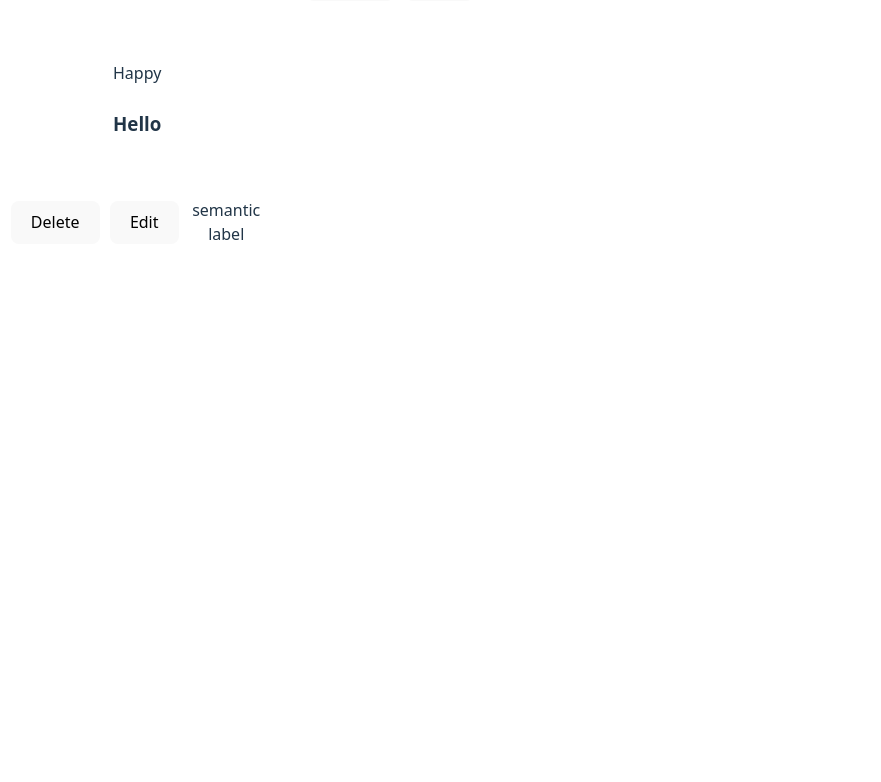
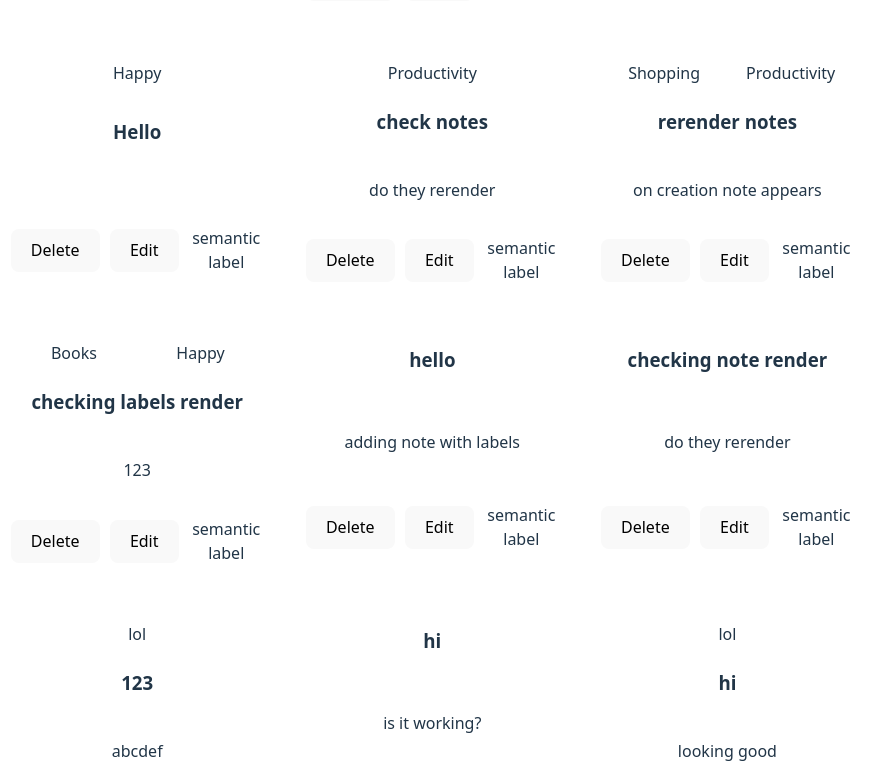
Before and after one commit to anitamegarry/Keepsake-Clone, a React (Vite) app in the folder keepsake-app/: page / in a window 1280 px wide. Shown: the part 738-1520 px from the top of the page, without its empty margins (372-1253 px from the left). Before the commit the page ends 1022 px from the top, so only its background shows below. Built offline with nearby package versions, Linux system fonts and the light colour scheme; data requests are answered from the project's data file.

Commit message:
notes re-render, labels appear after refresh

```diff
--- a/keepsake-app/db.json
+++ b/keepsake-app/db.json
@@ -89,6 +89,78 @@
       "content": "",
       "category": "note",
       "isChecklist": false
+    },
+    {
+      "id": "ac2b",
+      "userID": "d5c5",
+      "title": "check notes",
+      "content": "do they rerender",
+      "category": "note",
+      "isChecklist": false
+    },
+    {
+      "id": "fd14",
+      "userID": "d5c5",
+      "title": "rerender notes",
+      "content": "on creation note appears",
+      "category": "note",
+      "isChecklist": false
+    },
+    {
+      "id": "dd22",
+      "userID": "d5c5",
+      "title": "checking labels render",
+      "content": "123",
+      "category": "note",
+      "isChecklist": false
+    },
+    {
+      "id": "2a2f",
+      "userID": null,
+      "title": "hello",
+      "content": "adding note with labels",
+      "category": "note",
+      "isChecklist": false
+    },
+    {
+      "id": "d3e6",
+      "userID": "d5c5",
+      "title": "checking note render",
+      "content": "do they rerender",
+      "category": "note",
+      "isChecklist": false
+    },
+    {
+      "id": "79bc",
+      "userID": "d5c5",
+      "title": "123",
+      "content": "abcdef",
+      "category": "note",
+      "isChecklist": false
+    },
+    {
+      "id": "8603",
+      "userID": "d5c5",
+      "title": "hi",
+      "content": "is it working?",
+      "category": "note",
+      "isChecklist": false
+    },
+    {
+      "id": "9f4d",
+      "userID": "d5c5",
+      "title": "hi",
+      "content": "looking good",
+      "category": "note",
+      "isChecklist": false
+    },
+    {
+      "id": "3eb6",
+      "userID": "d5c5",
+      "title": "Labels appear",
+      "content": "should be seeing happy and birthday",
+      "category": "note",
+      "isChecklist": false
     }
   ],
   "labels": [
@@ -97,7 +169,8 @@
         "d5c5"
       ],
       "noteIDs": [
-        "0202"
+        "0202",
+        "fd14"
       ],
       "labelName": "Shopping",
       "id": "8526"
@@ -137,7 +210,8 @@
         "d5c5"
       ],
       "noteIDs": [
-        "5fef"
+        "5fef",
+        "dd22"
       ],
       "labelName": "Books",
       "id": "e7c6"
@@ -148,7 +222,9 @@
         "feb6"
       ],
       "noteIDs": [
-        "5fef"
+        "5fef",
+        "ac2b",
+        "fd14"
       ],
       "labelName": "Productivity",
       "id": "1da0"
@@ -175,11 +251,35 @@
       "labelName": "Happy",
       "noteIDs": [
         "a2fd",
-        "c567"
+        "c567",
+        "dd22",
+        "3eb6"
       ],
       "userIDs": [
         "d5c5"
       ]
+    },
+    {
+      "id": "98fe",
+      "userID": "d5c5",
+      "labelName": "lol",
+      "noteIDs": [
+        "79bc",
+        "9f4d"
+      ],
+      "userIDs": [
+        "d5c5"
+      ]
+    },
+    {
+      "id": "dad6",
+      "userIDs": [
+        "d5c5"
+      ],
+      "labelName": "Birthday",
+      "noteIDs": [
+        "3eb6"
+      ]
     }
   ]
 }
--- a/keepsake-app/src/components/CustomLabelInput.tsx
+++ b/keepsake-app/src/components/CustomLabelInput.tsx
@@ -1,9 +1,9 @@
 import React from "react";
 import { useState, useEffect } from "react";
-import { label } from "./Gallery.tsx";
+import { LabelObj } from "./Note.tsx";
 
 interface CustomLabelInputProps {
-  setNoteLabels: React.Dispatch<React.SetStateAction<label[]>>;
+  setNoteLabels: React.Dispatch<React.SetStateAction<LabelObj[]>>;
   username: string;
   getUserID(username: string): Promise<any>;
 }
@@ -14,18 +14,18 @@ export const CustomLabelInput = ({
   getUserID,
 }: CustomLabelInputProps) => {
   const [inputValue, setInputValue] = useState("");
-  const [labels, setLabels] = useState<label[]>([]);
+  const [labels, setLabels] = useState<LabelObj[]>([]);
 
   useEffect(() => {
     const fetchLabels = async () => {
       const userID = await getUserID(username);
-      console.log("Fetching labels with userID:", userID);
       try {
         const res = await fetch(`http://localhost:3000/labels`);
         if (!res.ok) throw new Error("Failed to fetch labels");
-        const data = await res.json(); //must filter so that only labels with label.userIDs.includes(userID)
-        const userLabels = data.filter((label: any) =>
-          label.userIDs?.includes(userID)
+        const data = await res.json();
+        console.log(data);
+        const userLabels = data.filter((label: LabelObj) =>
+          label.userIDs.includes(userID)
         );
         setLabels(userLabels);
       } catch (err) {
@@ -40,21 +40,21 @@ export const CustomLabelInput = ({
     event: React.KeyboardEvent<HTMLInputElement>
   ) => {
     const userID = await getUserID(username);
-    console.log("Posting label with userID:", userID);
     if (event.key === "Enter" && inputValue.trim() !== "") {
       try {
         const res = await fetch(`http://localhost:3000/labels`, {
           method: "POST",
           headers: { "Content-Type": "application/json" },
           body: JSON.stringify({
-            userID: userID,
+            userIDs: [userID],
             labelName: inputValue,
+            noteIDs: [],
           }),
         });
 
         if (!res.ok) throw new Error("Failed to post label");
         const data = await res.json();
-        setLabels((prev: label[]) => [...prev, data]);
+        setLabels((prev: LabelObj[]) => [...prev, data]);
         setInputValue("");
       } catch (err) {
         console.error("Error posting label:", err);
--- a/keepsake-app/src/components/Gallery.tsx
+++ b/keepsake-app/src/components/Gallery.tsx
@@ -2,6 +2,7 @@ import React, { useEffect, useState } from "react";
 import "./Gallery.css";
 import Note from "./Note";
 import { CustomLabelInput } from "./CustomLabelInput";
+import { LabelObj } from "./Note.tsx";
 
 interface NoteObj {
   id: string;
@@ -15,13 +16,6 @@ interface GalleryProps {
   username: string;
   isAddingNote: boolean;
   setIsAddingNote: React.Dispatch<React.SetStateAction<boolean>>;
-}
-
-export interface label {
-  id: string;
-  userIDs: number[];
-  labelName: string;
-  noteIDs: string[];
 }
 
 async function getUserID(username: string) {
@@ -46,8 +40,8 @@ export default function Gallery({
 }: GalleryProps) {
   const [title, setTitle] = useState("");
   const [content, setContent] = useState("");
-  const [labels, setLabels] = useState<label[]>([]);
-  const [notes, setNotes] = useState([]);
+  const [labels, setLabels] = useState<LabelObj[]>([]);
+  const [notes, setNotes] = useState<NoteObj[]>([]);
   const [isAddingLabel, setIsAddingLabel] = useState(false);
 
   async function getNotes() {
@@ -76,8 +70,11 @@ export default function Gallery({
         isChecklist: false,
       }),
     });
+    const new_note = await response.json();
+    console.log(new_note);
+    setNotes([...notes, new_note]);
 
-    const noteID = await getLatestNoteID(userID);
+    const noteID = new_note.id;
 
     if (noteID !== null) {
       for (const label of labels) {
@@ -110,26 +107,6 @@ export default function Gallery({
     setIsAddingNote(false);
     setTitle("");
     setContent("");
-  }
-
-  async function getLatestNoteID(userID: string): Promise<string | null> {
-    try {
-      if (!userID) return null;
-
-      const res = await fetch("http://localhost:3000/notes");
-      const notes = await res.json();
-
-      const userNotes = notes.filter((note: any) => note.userID === userID);
-
-      if (userNotes.length === 0) return null;
-
-      const latestNote = userNotes[userNotes.length - 1];
-
-      return latestNote.id;
-    } catch (err) {
-      console.error("Error fetching latest note:", err);
-      return null;
-    }
   }
 
   function handleAddLabelClick() {
--- a/keepsake-app/src/components/Note.tsx
+++ b/keepsake-app/src/components/Note.tsx
@@ -9,7 +9,7 @@ interface NoteProp {
   labels: number[];
 }
 
-interface LabelObj {
+export interface LabelObj {
   id: string;
   userIDs: string[];
   noteIDs: string[];
```
